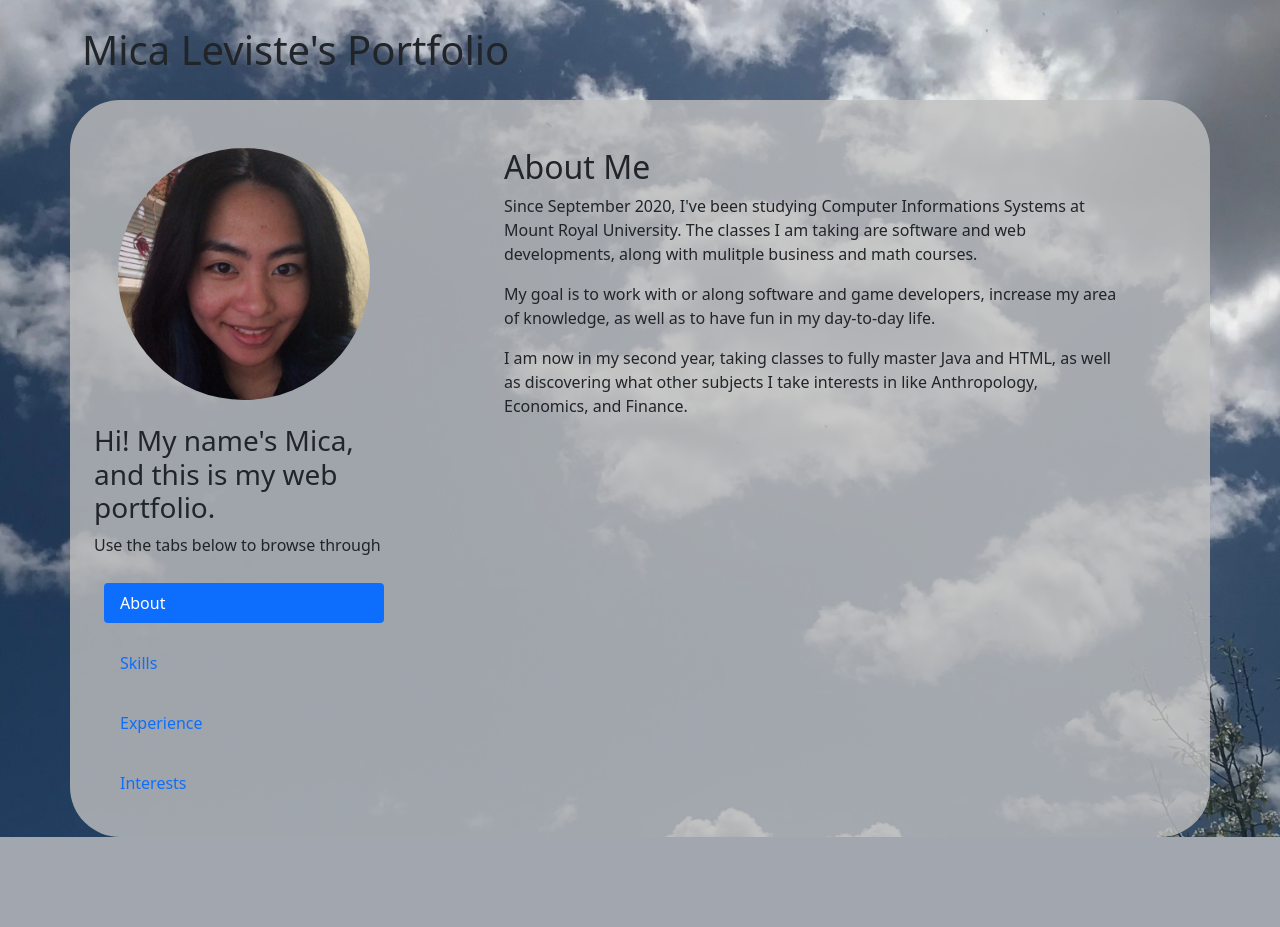
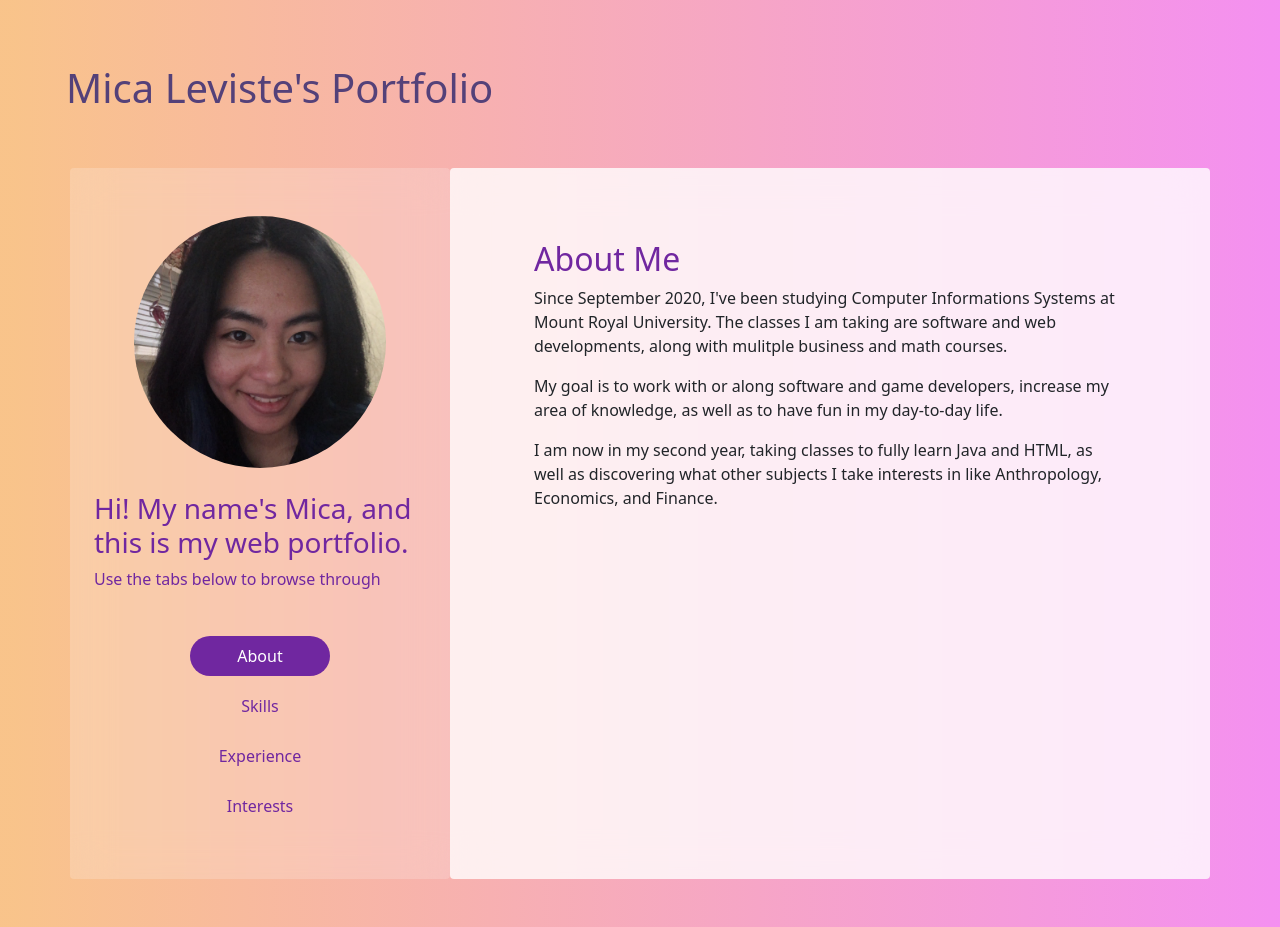
Before and after one commit to micalev/COMP2511-Assignment3, a PHP site: page / in a window 1280 px wide. Before the commit the page ends 837 px from the top, so only its background shows below. Run offline with PHP 8.4, Linux system fonts and the light colour scheme; some libraries are stand-ins or nearby versions.

Commit message:
Finish design and layout of the website

```diff
--- a/index.html
+++ b/index.html
@@ -18,48 +18,55 @@
 
     <body>
         <div class="container">
-            <!-- Title -->
-            <div class="row align-items-start" id="titlepage">
-                <h1 class="center" id="title">Mica Leviste's Portfolio</h1>
+            <!-- Title/Header -->
+            <div class="container-fluid mb-4">
+                <div class="row" id="titlepage">
+                    <div class="col p-4">
+                        <h1 class="center" id="title">Mica Leviste's Portfolio</h1>
+                    </div>
+                    <div class="col p-4">
+                        <img src="images/profileimage.jpg" class="rounded-circle float-right d-none d-md-block d-lg-none" id="profilepicmed" alt="profile picture">
+                        <img src="images/profileimage.jpg" class="img-fluid rounded-circle float-right d-md-none d-lg-none d-xl-none" id="profilepicsm" alt="Profile Picture">
+                    </div>
+                </div>
             </div>
         </div>
-
-        <div class="container background">
+        <br>
+        <div class="container pb-4 background">
             <!-- Content of the website -->
             <div class="row">
-                <!--Header on the left side with navbar-->
-                <div class="col col-4 p-4 rounded" id="navigation">
-                    <img src="images/profileimage.jpg" class="rounded-circle p-4" id="profilepic" alt="Profile Picture">
+                <!--Header with navbar-->
+                <div class="col-lg-4 p-4 rounded col1" id="navigation" style="backdrop-filter: blur(20px);">
+                    <img src="images/profileimage.jpg" class="img-fluid rounded-circle p-4 d-lg-block d-none" id="profilepiclarge" alt="Profile Picture">
 
                     <h3>Hi! My name's Mica, and this is my web portfolio.</h3>
                     <p>
                         Use the tabs below to browse through
                     </p>
 
-                    <div class="col">
-                        <ul class="nav nav-pills navigation" id="pills-tab" role="tablist">
-                            <li class="nav-item oneline" role="presentation">
+                    <div class="col-lg-12 p-4 tabs">
+                        <ul class="nav nav-pills pills-rounded flex-column" id="pills-tab" role="tablist">
+                            <li class="nav-item navtab" role="presentation">
                                 <a class="nav-link active" data-bs-toggle="pill" data-bs-target="#about" aria-selected="true">About</a>
                             </li>
-                            <li class="nav-item oneline">
+                            <li class="nav-item navtab">
                                 <a class="nav-link" data-bs-toggle="pill" data-bs-target="#skills" aria-selected="false">Skills</a>
                             </li>
-                            <li class="nav-item oneline">
+                            <li class="nav-item navtab">
                                 <a class="nav-link" data-bs-toggle="pill" data-bs-target="#experience" aria-selected="false">Experience</a>
                             </li>
-                            <li class="nav-item oneline">
+                            <li class="nav-item navtab">
                                 <a class="nav-link" data-bs-toggle="pill" data-bs-target="#interests" aria-selected="false">Interests</a>
                             </li>
-
                         </ul>
                     </div>
                 </div>
 
                 <!--Main content-->
-                <div class="col" id="maincontent">
+                <div class="col-lg rounded col2" id="maincontent" style="backdrop-filter: blur(20px);">
                     <div class="tab-content p-5">
                         <!-- About page -->
-                        <div id="about" class="container tab-pane active">
+                        <div id="about" class="container tab-pane active p-4">
                             <h2>About Me</h2>
                             <p>
                                 Since September 2020, I've been studying Computer Informations Systems at Mount Royal University. The classes I am taking are software and web developments, along with mulitple business and math courses.
@@ -70,13 +77,13 @@
                             </p>
 
                             <p>
-                                I am now in my second year, taking classes to fully master Java and HTML, as well as discovering what other subjects I take interests in like Anthropology, Economics, and Finance.
+                                I am now in my second year, taking classes to fully learn Java and HTML, as well as discovering what other subjects I take interests in like Anthropology, Economics, and Finance.
                             </p>
 
                         </div>
 
                         <!-- Contacts -->
-                        <div id="skills" class="container tab-pane fade">
+                        <div id="skills" class="container tab-pane fade p-4">
                             <h2>Skills</h2>
                             <ul>
                                 <li>Ability to handle multiple tasks effectively &amp; simultaneously.</li>
@@ -88,14 +95,24 @@
                                 <li>Organized work ethic with a high attention to detail.</li>
                             </ul>
 
-                            <h4> </h4>
                             <p><b>Technical Skills:</b> Java, HTML, Excel, Powerpoint</p>
+                            <br>
+
+                            <h2>Education</h2>
+                            <br>
+                            <h5>September 2020 - Current</h5>
+                            <h4>Mount Royal University | Calgary, AB</h4>
+                            <p>Currently pursuing a bachelor in Computer Information Systems.</p>
+                            <br>
+                            <h5>2017 - 2020</h5>
+                            <h4>Bishop O'Bryne High School | Calgary, AB</h4>
+                            <p>Highschool diploma</p>
                         </div>
 
                         <!-- Experience page -->
-                        <div id="experience" class="container tab-pane fade">
+                        <div id="experience" class="container tab-pane fade p-4">
                             <h2>Job Experiences and Volunteers</h2>
-
+                            <br>
                             <h5>May 2021 - Current</h5>
                             <h4>Cashier | Winners Southcentre - Calgary, AB</h4>
                             <ul>
@@ -114,6 +131,8 @@
                                 <li>Cleaned restrooms twice daily, restocking toilet paper, towels, and soap as needed.</li>
                             </ul>
 
+                            <br>
+
                             <h5>2017 - 2019</h5>
                             <h4>Child Caretaker | Calgary, AB</h4>
                             <ul>
@@ -123,6 +142,8 @@
                                 <li>rganized and planned activities to help children practice sharing and cleaning skills.</li>
                                 <li>Communicated with children's parents about child's behaviors, payment, and times needed.</li>
                             </ul>
+
+                            <br>
 
                             <h5>2011 - 2013</h5>
                             <h4>Food Server | St. Matthews School, Calgary AB</h4>
@@ -136,7 +157,7 @@
                         </div>
 
                         <!-- Interests page -->
-                        <div id="interests" class="container tab-pane fade">
+                        <div id="interests" class="container tab-pane fade p-4">
                             <h2>Interests</h2>
                             <p>
                                 Apart from school and work, I like to spend my time looking for hobbies and cultivating my interests into hobbies.
@@ -153,7 +174,7 @@
                 </div>
             </div>
         </div>
-
+        <br>
         <!--Popper and Bootstrap JS-->
         <script src="https://cdn.jsdelivr.net/npm/@popperjs/core@2.10.2/dist/umd/popper.min.js" integrity="sha384-7+zCNj/IqJ95wo16oMtfsKbZ9ccEh31eOz1HGyDuCQ6wgnyJNSYdrPa03rtR1zdB" crossorigin="anonymous"></script>
         <script src="https://cdn.jsdelivr.net/npm/bootstrap@5.1.3/dist/js/bootstrap.min.js" integrity="sha384-QJHtvGhmr9XOIpI6YVutG+2QOK9T+ZnN4kzFN1RtK3zEFEIsxhlmWl5/YESvpZ13" crossorigin="anonymous"></script>
--- a/stylesheet.css
+++ b/stylesheet.css
@@ -1,40 +1,118 @@
+:root {
+    --dark-purple: #544179;
+    --purple: #7027A0;
+    --pink: #F56FAD;
+}
+
 body {
-    background-image: url(images/backgroundpic2.jpg);
-    background-size:cover;
+    background: linear-gradient(90deg, hsla(31, 90%, 76%, 1) 1%, hsla(302, 82%, 76%, 1) 100%);
+    background-repeat: no-repeat;
     background-position: center;
+    background-size: cover;
+    background-attachment: fixed;
 }
 
 .background {
     justify-content: center;
-    background-color: rgb(192,192,192, 0.8);
-    border-radius: 50px;
 }
 
 #titlepage {
+    margin-top: 20px;
     height: 100px;
 }
 
 #title {
-    margin-top: auto;
-    margin-bottom: auto;
+    margin-left: -40px;
+    margin-top: 20px;
+    color: var(--dark-purple);
 }
 
-#profilepic {
+#profilepiclarge {
     height: 300px;
     width: 300px;
+    margin-left: auto;
+    margin-right: auto;
     object-fit: cover;
     object-position: 100% 35%;
+     filter: grayscale(20%);
 }
 
-#navigation {
-    width: 350px;
+#profilepicmed {
+    height: 130px;
+    width: 130px;
+    object-fit: cover;
+    object-position: 100% 35%;
+     filter: grayscale(20%);
+    margin-top: -150px;
+    margin-left: 550px;
 }
 
-.navigation {
-    list-style: none;
+#profilepicsm {
+    height: 100px;
+    width: 100px;
+    object-fit: cover;
+    object-position: 100% 35%;
+     filter: grayscale(20%);
+    margin-top: -170px;
+    margin-left: 400px;
 }
 
-.oneline {
+#navigation h3, #navigation p, .nav-link {
+    color: var(--purple);
+}
+
+.navtab {
+    margin-left: auto;
+    margin-right: auto;
+    width: 150px;
+    padding: 5px;
+    text-align: center;
+}
+
+.pills-rounded .nav-link {
+    border-radius: 20px;
+    height: 40px;
+}
+
+.col1 {
+     background: rgba(255,255,255,0.2);
+}
+
+.col2 {
+    background-color: rgb(255,255,255, 0.8);
+}
+
+.tabs {
     width: 300px;
-    padding: 10px;
+    border-radius: 20px;
+    margin-left: auto;
+    margin-right: auto;
 }
+
+.tabs a.active {
+    background: var(--purple) !important;
+    color: white !important;
+    opacity: 100% !important;
+}
+
+.tabs a:hover {
+    background: --pink;
+    color: white !important;
+    cursor: pointer;
+}
+
+h5 {
+    font-size: 15px;
+    background: var(--pink);
+    color: white;
+    text-align: center;
+    border-radius: 10px;
+}
+
+#maincontent h2 {
+    color: var(--purple);
+}
+
+p b{
+    color: var(--pink);
+}
```
Also changed, not shown: 1 other file.
